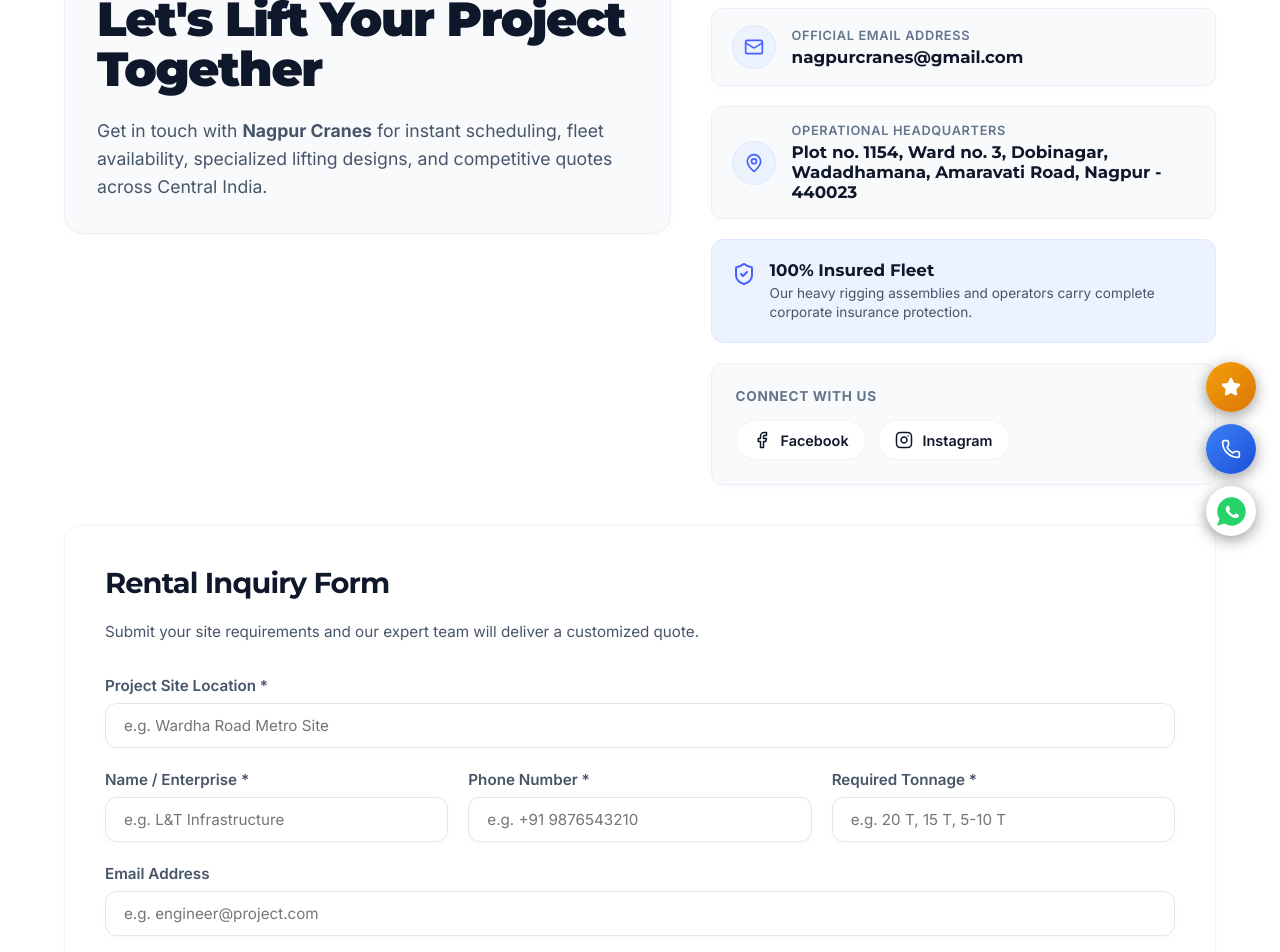
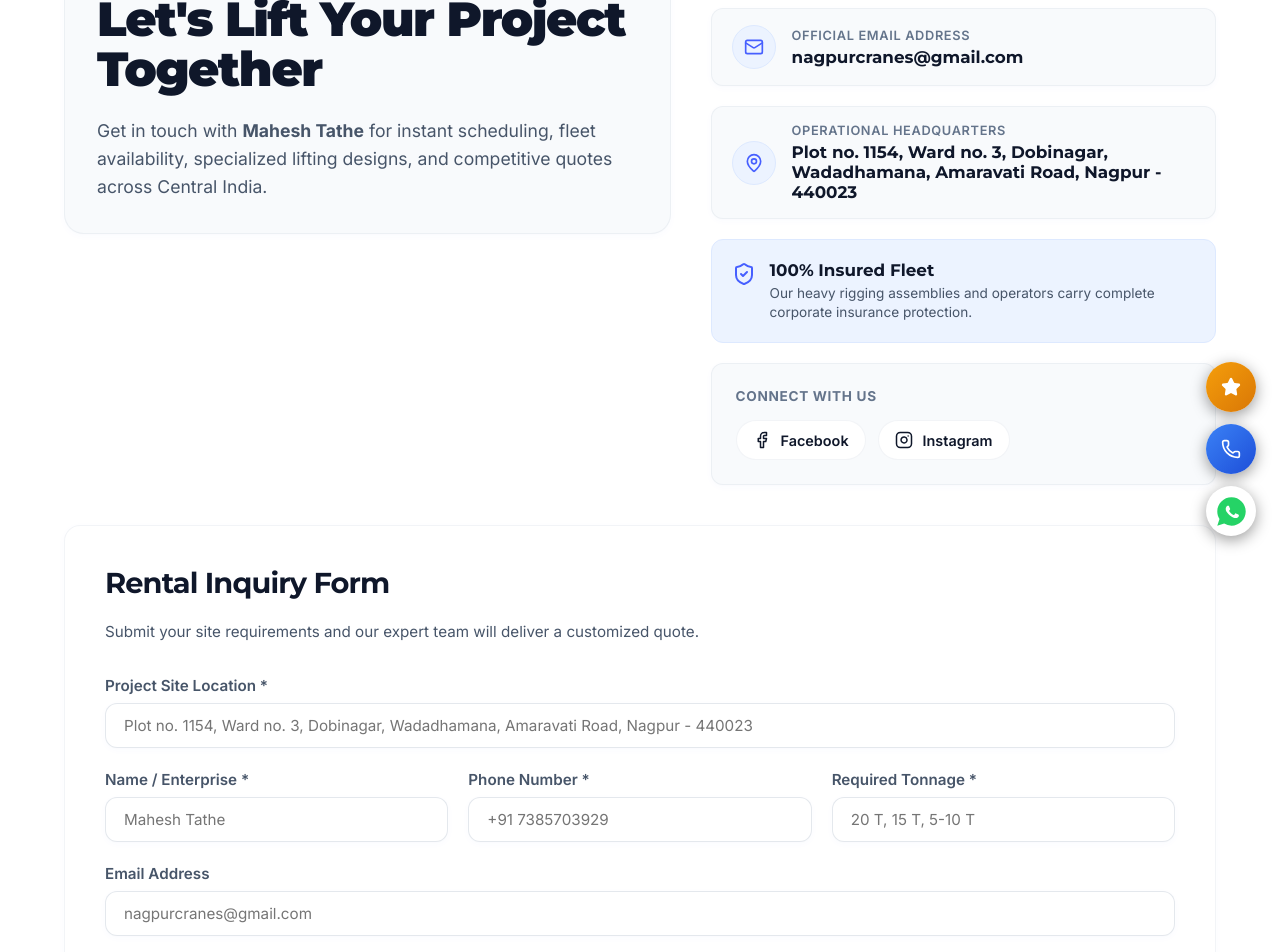
Before and after one commit to sagar-makode/nagpur-cranes-website, a Next.js app: page /contact in a window 1280 px wide. Shown: the part 240-1192 px from the top of the page. Built offline with nearby package versions, Linux system fonts and the light colour scheme; no server answers.

Commit message:
changes in placeholder

```diff
--- a/app/components/FeedbackModal.tsx
+++ b/app/components/FeedbackModal.tsx
@@ -4,6 +4,7 @@
 import { createPortal } from "react-dom";
 import { X, Star, Check } from "lucide-react";
 import styles from "./FeedbackModal.module.css";
+import { siteData } from "../lib/siteData";
 
 interface FeedbackModalProps {
   isOpen: boolean;
@@ -184,7 +185,7 @@
                   id="feedback-name"
                   type="text"
                   required
-                  placeholder="e.g. Sunil Makode"
+                  placeholder={siteData.owner}
                   className={styles.input}
                   value={name}
                   onChange={(e) => setName(e.target.value)}
@@ -196,7 +197,7 @@
                 <input
                   id="feedback-contact"
                   type="text"
-                  placeholder="e.g. +91 98765 43210"
+                  placeholder={siteData.phone}
                   className={styles.input}
                   value={contact}
                   onChange={(e) => setContact(e.target.value)}
--- a/app/contact/ContactClient.tsx
+++ b/app/contact/ContactClient.tsx
@@ -123,7 +123,7 @@
     if (emailTrimmed) {
       const emailRegex = /^[^\s@]+@[^\s@]+\.[^\s@]+$/;
       if (!emailRegex.test(emailTrimmed)) {
-        errors.email = "Please enter a valid email address (e.g. engineer@project.com).";
+        errors.email = `Please enter a valid email address (e.g. ${siteData.email}).`;
         hasError = true;
       }
     }
@@ -177,7 +177,7 @@
               <Phone size={20} />
             </a>
             <div className={styles.contactDetails}>
-              <span>Direct Phone Line</span>
+              <span>Owner: {siteData.owner}</span>
               <a href={`tel:${siteData.phone.replace(/\s+/g, "")}`}>{siteData.phone}</a>
             </div>
           </div>
@@ -250,7 +250,7 @@
                   name="location"
                   value={formData.location}
                   onChange={handleChange}
-                  placeholder="e.g. Wardha Road Metro Site"
+                  placeholder={siteData.address}
                   className="input-field"
                   required
                 />
@@ -266,7 +266,7 @@
                     name="name"
                     value={formData.name}
                     onChange={handleChange}
-                    placeholder="e.g. L&T Infrastructure"
+                    placeholder={siteData.owner}
                     className="input-field"
                     required
                   />
@@ -281,7 +281,7 @@
                     name="phone"
                     value={formData.phone}
                     onChange={handleChange}
-                    placeholder="e.g. +91 9876543210"
+                    placeholder={siteData.phone}
                     className="input-field"
                     required
                   />
@@ -295,7 +295,7 @@
                     name="ton"
                     value={formData.ton}
                     onChange={handleChange}
-                    placeholder="e.g. 20 T, 15 T, 5-10 T"
+                    placeholder="20 T, 15 T, 5-10 T"
                     className="input-field"
                     required
                   />
@@ -311,7 +311,7 @@
                   name="email"
                   value={formData.email}
                   onChange={handleChange}
-                  placeholder="e.g. engineer@project.com"
+                  placeholder={siteData.email}
                   className="input-field"
                 />
                 {formErrors.email && <span className={styles.fieldError}>{formErrors.email}</span>}
--- a/app/lib/siteData.ts
+++ b/app/lib/siteData.ts
@@ -100,7 +100,7 @@
 
 export const siteData = {
   companyName: "NAGPUR CRANES",
-  owner: "Nagpur Cranes",
+  owner: "Mahesh Tathe",
   domain: process.env.NEXT_PUBLIC_SITE_URL || "https://www.nagpurcranes.in",
   phone: "+91 7385703929",
   email: "nagpurcranes@gmail.com",
```
